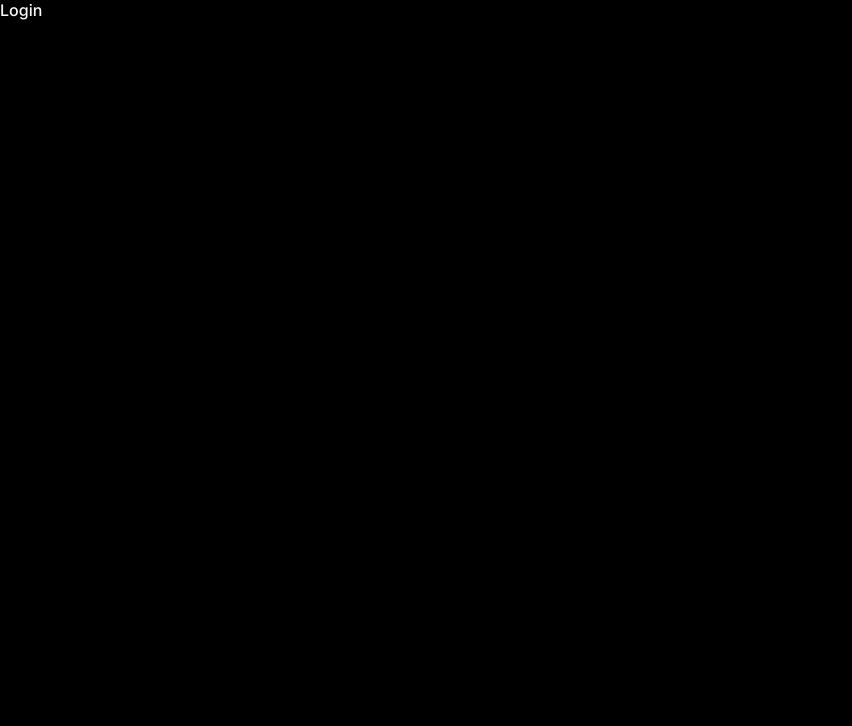
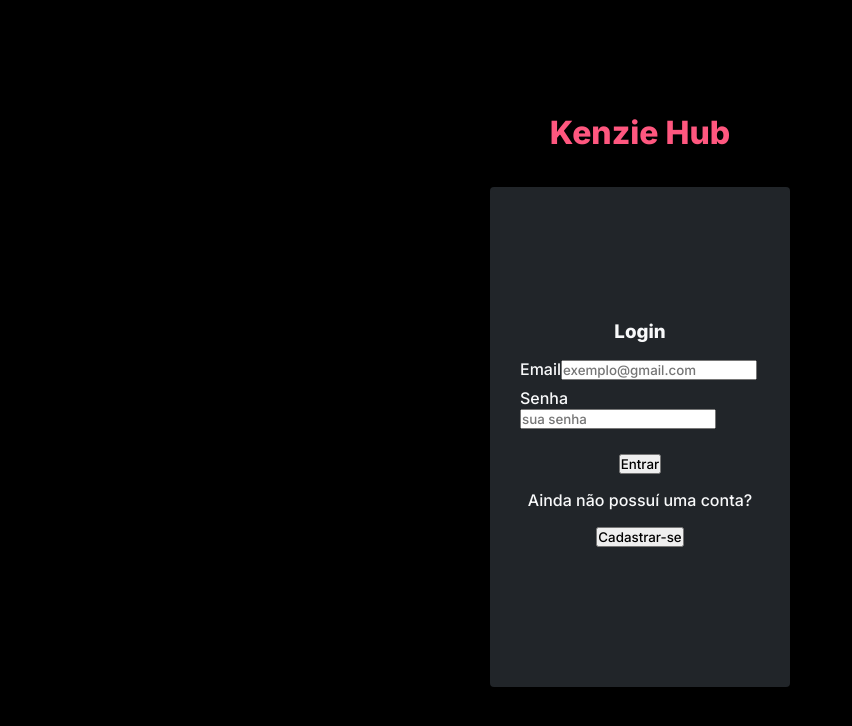
Before and after one commit to Kenzie-Academy-Brasil-Developers/react-entrega-s2-kenzie-hub-leonardomarchioro, a React (Create React App) app: page / in a window 1280 px wide. Shown: the top 726 px of the page, without its empty margins (0-852 px from the left). Built offline with nearby package versions, Linux system fonts and the light colour scheme.

Commit message:
feat: functional login page

```diff
--- a/package.json
+++ b/package.json
@@ -13,6 +13,7 @@
     "react-hook-form": "^7.27.1",
     "react-router-dom": "5",
     "react-scripts": "5.0.0",
+    "react-toastify": "^8.2.0",
     "styled-components": "^5.3.3",
     "web-vitals": "^2.1.0",
     "yup": "^0.32.11"
--- a/src/App.js
+++ b/src/App.js
@@ -1,9 +1,22 @@
 import GlobalStyle from "./styles/Global";
 import Routes from "./Routes";
+import { ToastContainer } from "react-toastify";
+import "react-toastify/dist/ReactToastify.css";
 
 function App() {
   return (
     <>
+      <ToastContainer
+        position="top-right"
+        autoClose={5000}
+        hideProgressBar={false}
+        newestOnTop={false}
+        closeOnClick
+        rtl={false}
+        pauseOnFocusLoss
+        draggable
+        pauseOnHover
+      />
       <GlobalStyle />
       <Routes />
     </>
--- /dev/null
+++ b/src/Components/Button/index.jsx
@@ -0,0 +1,10 @@
+const Button = ({ text, type, ...rest }) => {
+  return (
+    <div>
+      <button type={type} {...rest}>
+        {text}
+      </button>
+    </div>
+  );
+};
+export default Button;
--- /dev/null
+++ b/src/Components/Input/index.jsx
@@ -0,0 +1,10 @@
+const Input = ({ label, register, name, error, ...rest }) => {
+  return (
+    <div>
+      <label>{label}</label>
+      <input {...register(name)} {...rest} />
+      <div>{!!error && <span>{error}</span>}</div>
+    </div>
+  );
+};
+export default Input;
--- a/src/Pages/Login/index.jsx
+++ b/src/Pages/Login/index.jsx
@@ -1,4 +1,66 @@
+import Button from "../../Components/Button";
+import Input from "../../Components/Input";
+import * as yup from "yup";
+import { yupResolver } from "@hookform/resolvers/yup";
+import { useForm } from "react-hook-form";
+import { Container } from "./styles";
+import { useHistory } from "react-router-dom";
+
 const Login = () => {
-  return <div>Login</div>;
+  const history = useHistory();
+
+  const schema = yup.object().shape({
+    email: yup.string().required("Campo obrigatório").email("Email inválido"),
+    password: yup.string().required("Campo obrigatório"),
+  });
+
+  const {
+    register,
+    handleSubmit,
+    formState: { errors },
+  } = useForm({
+    resolver: yupResolver(schema),
+  });
+
+  const handleLogin = (data) => {
+    history.push("/home");
+    console.log(data);
+  };
+
+  return (
+    <Container>
+      <h1>Kenzie Hub</h1>
+      <form onSubmit={handleSubmit(handleLogin)}>
+        <h3>Login</h3>
+        <div>
+          <Input
+            label="Email"
+            register={register}
+            name="email"
+            error={errors.email?.message}
+            placeholder="exemplo@gmail.com"
+            type="email"
+          />
+          <Input
+            label="Senha"
+            register={register}
+            name="password"
+            error={errors.password?.message}
+            placeholder="sua senha"
+            type="password"
+          />
+        </div>
+        <Button text="Entrar" type="submit" />
+        <div>
+          <span>Ainda não possuí uma conta?</span>
+        </div>
+        <Button
+          text="Cadastrar-se"
+          type="button"
+          onClick={() => history.push("/register")}
+        />
+      </form>
+    </Container>
+  );
 };
 export default Login;
--- /dev/null
+++ b/src/Pages/Login/styles.js
@@ -0,0 +1,29 @@
+import styled from "styled-components";
+
+export const Container = styled.div`
+  width: 100vw;
+  height: 100vh;
+  display: flex;
+  flex-direction: column;
+  align-items: center;
+  justify-content: center;
+
+  h1 {
+    color: var(--color-primary);
+    margin-bottom: 35px;
+  }
+  form {
+    background-color: var(--grey-3);
+    display: flex;
+    flex-direction: column;
+    align-items: center;
+    justify-content: center;
+    padding: 30px;
+    border-radius: 4px;
+    height: 500px;
+    width: 300px;
+  }
+  div {
+    margin: 8px 0px;
+  }
+`;
```
Also changed, not shown: 1 other file (tests, documents, lock files or other folders).
